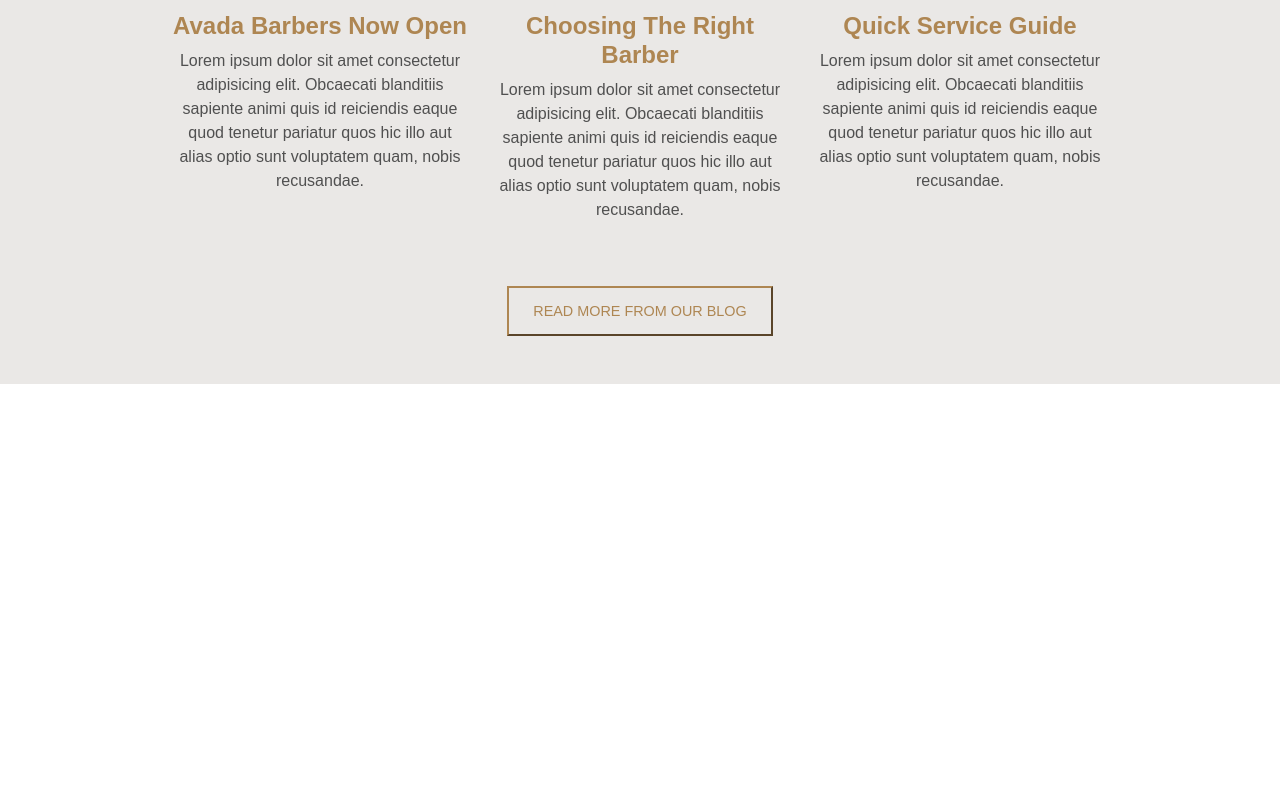
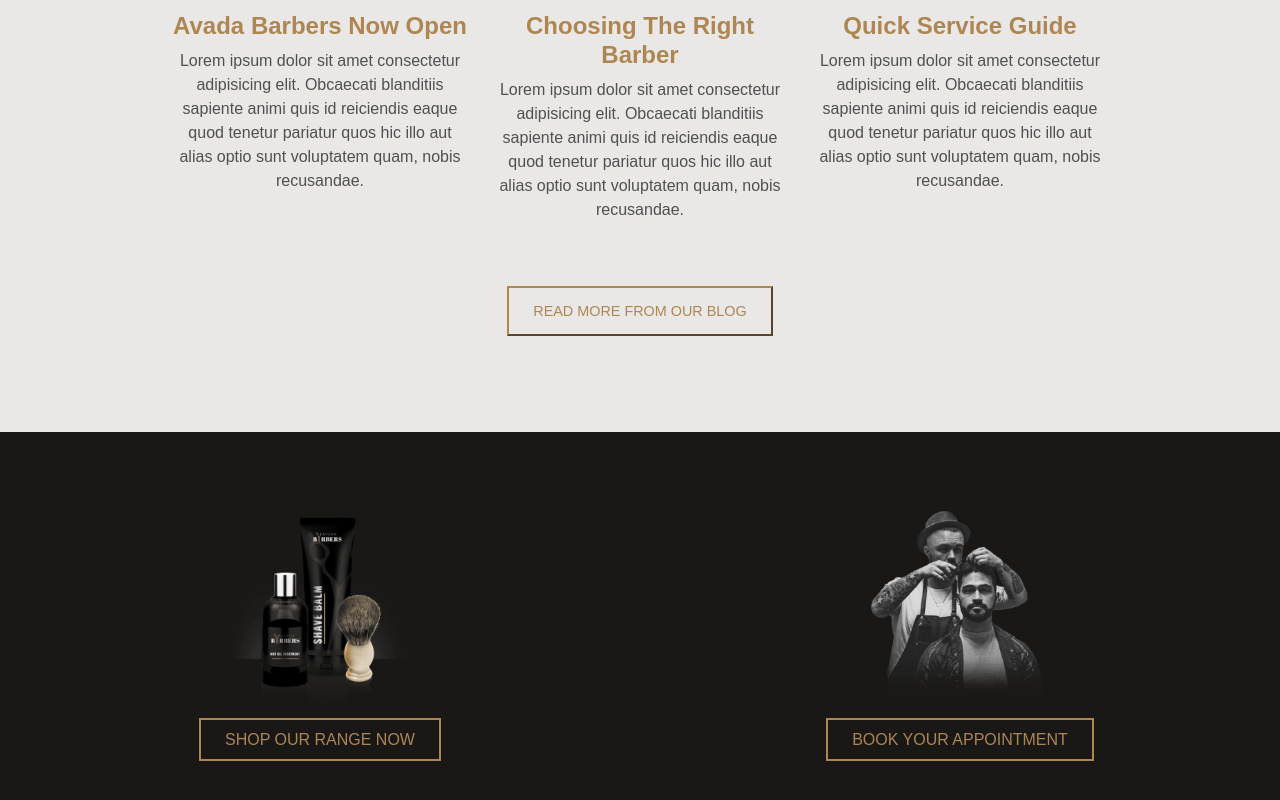
Before and after one commit to andmalt/proj-html-vuejs, a Vue app: page / in a window 1280 px wide. Shown: the part 4003-4803 px from the top of the page. Before the commit the page ends 4387 px from the top, so only its background shows below. Built offline with nearby package versions, Linux system fonts and the light colour scheme.

Commit message:
partially inserted footer

```diff
--- a/src/components/Footer.vue
+++ b/src/components/Footer.vue
@@ -1,6 +1,38 @@
 <template>
-  <footer>
+  <footer class="container-fluid text-center py-2" id="footer">
+    <!-- main section -->
+    <section class="row justify-content-center py-5" id="f-m">
 
+      <div class="col-3 f-img pb-2">
+        <img src="../assets/img/avadabarbers_footer_shop_image-700x546.png" alt="image products Avada Barbers">
+        <a href="#">SHOP OUR RANGE NOW</a>
+      </div>
+
+      <div class="col-3 f-img pb-2">
+        <div>
+
+        </div>
+
+        <div>
+
+        </div>
+
+        <div>
+
+        </div>
+      </div>
+
+      <div class="col-3 f-img pb-2">
+        <img src="../assets/img/avadabarbers_footer_appointment_image-800x624.png" alt="image Barber at work">
+        <a href="#">BOOK YOUR APPOINTMENT</a>
+      </div>
+
+    </section>
+
+    <!-- footer of the footer -->
+    <section id="f-f">
+
+    </section>
   </footer>
 </template>
 
@@ -16,5 +48,20 @@
 <style scoped lang="scss">
 @import '../style/variables.scss';
 
+#footer{
+  background-color: $bg;
+  .f-img{
+    img{
+      height: 15rem;
+      padding-bottom: 1.5rem;
+    }
+    a{
+      padding: 0.7rem 1.5rem;
+      border:2px solid $refColor;
+      color: $refColor;
+      text-decoration: none;
+    }
+  }
+}
 
 </style>
--- a/src/components/Main.vue
+++ b/src/components/Main.vue
@@ -126,7 +126,7 @@
     </section>
 
     <!-- section blog post -->
-    <section class="row justify-content-center" id="blog-post">
+    <section class="row justify-content-center pb-5" id="blog-post">
       <div class="col-12 mb-5">
         <div class="triangle">
           <!-- svg -->
```
